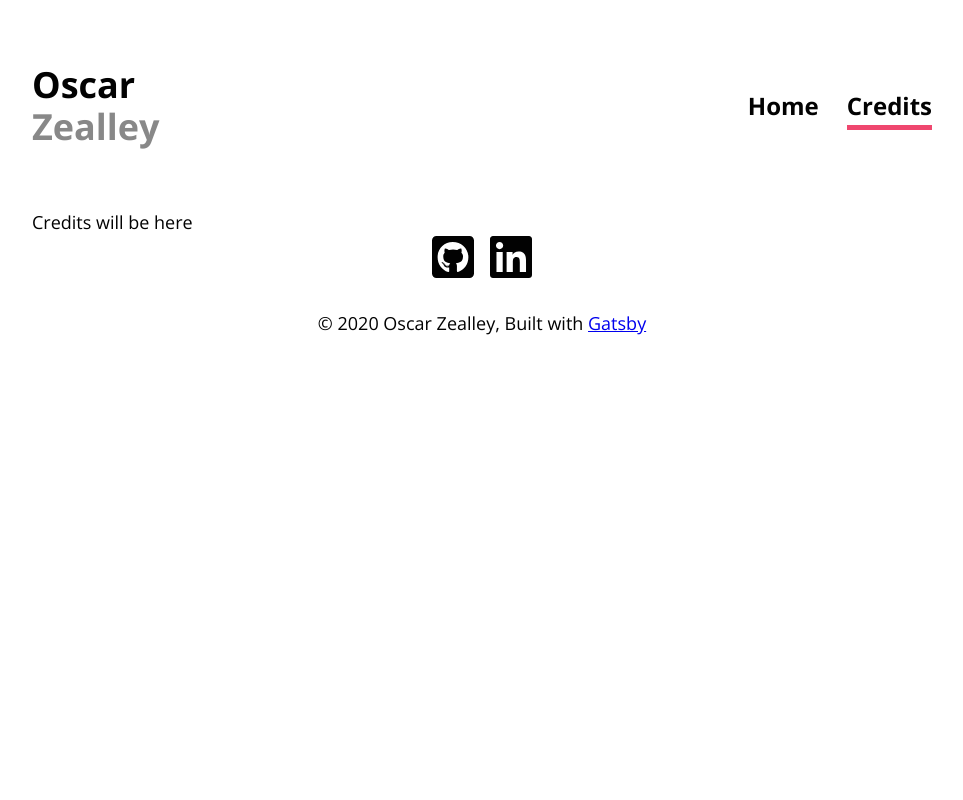
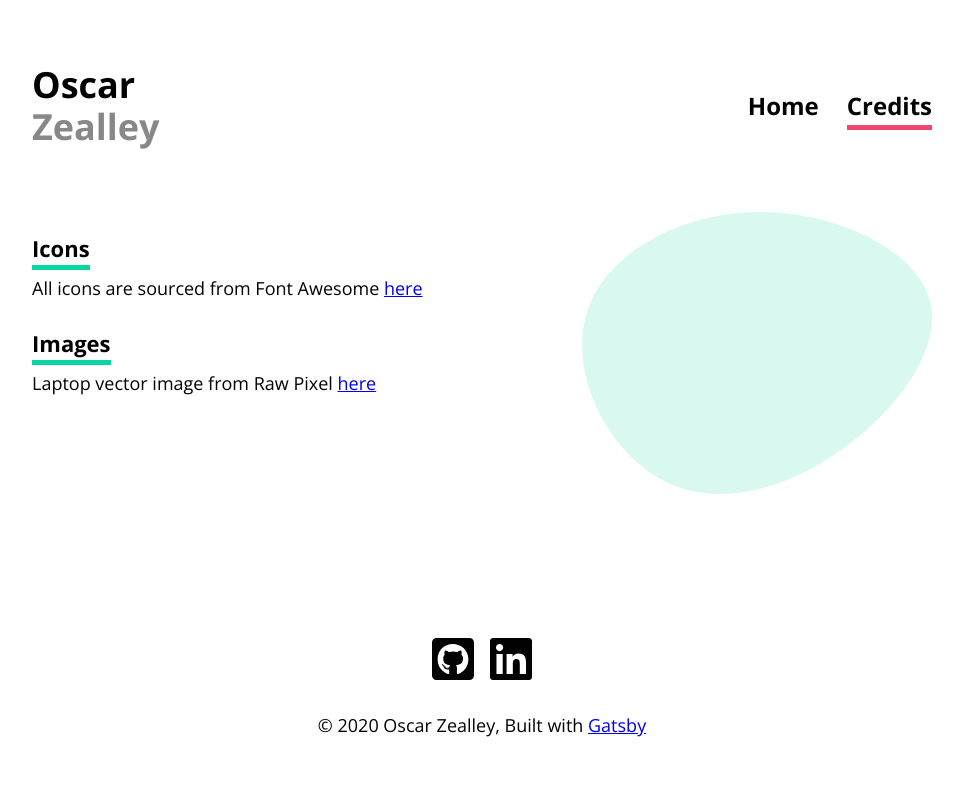
Before and after one commit to oscar8880/personal-site, a Gatsby site: page /credits in a window 1280 px wide. Shown: the whole page, without its empty margins (158-1121 px from the left). Built offline with nearby package versions, Linux system fonts and the light colour scheme; Gatsby itself is replaced by a stand-in of ours.

Commit message:
[OZ] add credits page

```diff
--- a/gatsby-config.js
+++ b/gatsby-config.js
@@ -39,7 +39,6 @@ module.exports = {
         icon: 'src/images/oLogo.png',
       },
     },
-    'gatsby-plugin-offline',
     'gatsby-plugin-typescript',
   ],
 };
--- a/package.json
+++ b/package.json
@@ -16,6 +16,7 @@
     "gatsby-plugin-manifest": "^2.5.2",
     "gatsby-plugin-offline": "^3.3.3",
     "gatsby-plugin-react-helmet": "^3.3.14",
+    "gatsby-plugin-remove-serviceworker": "^1.0.0",
     "gatsby-plugin-sharp": "^2.7.1",
     "gatsby-plugin-styled-components": "^3.4.0",
     "gatsby-plugin-typescript": "^2.7.0",
--- a/src/components/PageWrapper.tsx
+++ b/src/components/PageWrapper.tsx
@@ -4,6 +4,7 @@ import styled from 'styled-components';
 const Wrapper = styled.div`
   margin: 0 auto;
   max-width: 900px;
+  min-height: 100vh;
 `;
 
 const PageWrapper: React.FC = ({ children }) => <Wrapper>{children}</Wrapper>;
--- a/src/components/ProjectsCarousel.tsx
+++ b/src/components/ProjectsCarousel.tsx
@@ -106,7 +106,6 @@ const ProjectCarousel: React.FC<ProjectCarouselProps> = ({ projects }) => {
     <StyledCarousel
       showDots
       swipeable
-      partialVisbile
       responsive={responsive}
       removeArrowOnDeviceType={['mobile', 'tablet']}
       containerClass="carouselContainer"
--- a/src/pages/404.tsx
+++ b/src/pages/404.tsx
@@ -7,7 +7,6 @@ const NotFoundPage: React.FC = () => (
   <Layout>
     <SEO title="404: Not found" />
     <h1>404: Not Found</h1>
-    <p>You just hit a route that doesn&#39;t exist... the sadness.</p>
   </Layout>
 );
 
--- a/src/pages/credits.tsx
+++ b/src/pages/credits.tsx
@@ -1,13 +1,80 @@
 import React from 'react';
+import styled from 'styled-components';
 
 import Layout from '../components/Layout';
 import SEO from '../components/SEO';
+
+import Blob from '../components/Blob';
+import { SectionTitle } from '../components/SectionTitle';
 import { P } from '../components/Typography';
+import { Col, Container, Row } from 'react-grid-system';
+
+const PageContainer = styled.div`
+  position: relative;
+  min-height: calc(100vh - 297px);
+  padding-top: ${({ theme }) => theme.spacer[6]};
+  margin-left: ${({ theme }) => theme.spacer[5]};
+  margin-right: ${({ theme }) => theme.spacer[5]};
+  @media (min-width: ${({ theme }) => theme.breakpoint.md}) {
+    flex-direction: row;
+    align-items: flex-end;
+  }
+  @media (min-width: ${({ theme }) => theme.breakpoint.lg}) {
+    min-height: calc(100vh - 377px);
+    margin-left: ${({ theme }) => theme.spacer[0]};
+    margin-right: ${({ theme }) => theme.spacer[0]};
+  }
+`;
+
+const BlobContainer = styled.div`
+  opacity: 0.15;
+  position: absolute;
+  top: ${({ theme }) => theme.spacer[0]};
+  right: ${({ theme }) => theme.spacer[0]};
+`;
+
+const Section = styled.div`
+  padding-bottom: ${({ theme }) => theme.spacer[8]};
+`;
+
+const TextContainer = styled.div`
+  padding-top: ${({ theme }) => theme.spacer[4]};
+`;
 
 const IndexPage: React.FC = () => (
   <Layout>
     <SEO title="Credits" />
-    <P>Credits will be here</P>
+    <PageContainer>
+      <BlobContainer>
+        <Blob colour="green" shape="3" width={350} />
+      </BlobContainer>
+      <Container fluid>
+        <Row>
+          <Col lg={6}>
+            <Section>
+              <SectionTitle colour="green">Icons</SectionTitle>
+              <TextContainer>
+                <P>
+                  All icons are sourced from Font Awesome{' '}
+                  <a href="https://fontawesome.com/">here</a>
+                </P>
+              </TextContainer>
+            </Section>
+            <Section>
+              <SectionTitle colour="green">Images</SectionTitle>
+              <TextContainer>
+                <P>
+                  Laptop vector image from Raw Pixel{' '}
+                  <a href="https://www.rawpixel.com/image/382509/free-illustration-vector-computer-laptop-isometric">
+                    here
+                  </a>
+                </P>
+              </TextContainer>
+            </Section>
+          </Col>
+        </Row>
+      </Container>
+    </PageContainer>
   </Layout>
 );
 
```
Also changed, not shown: 1 other file.
